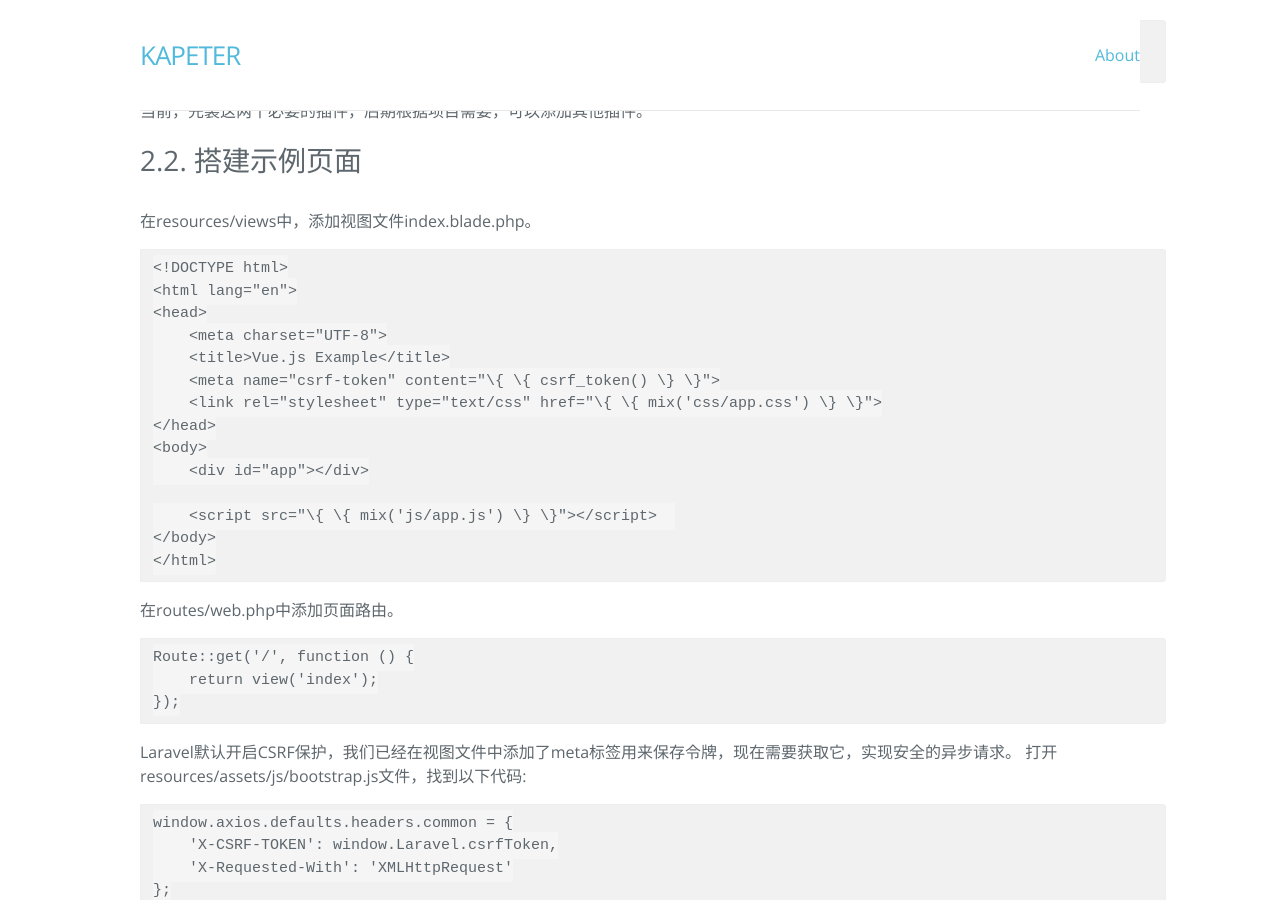
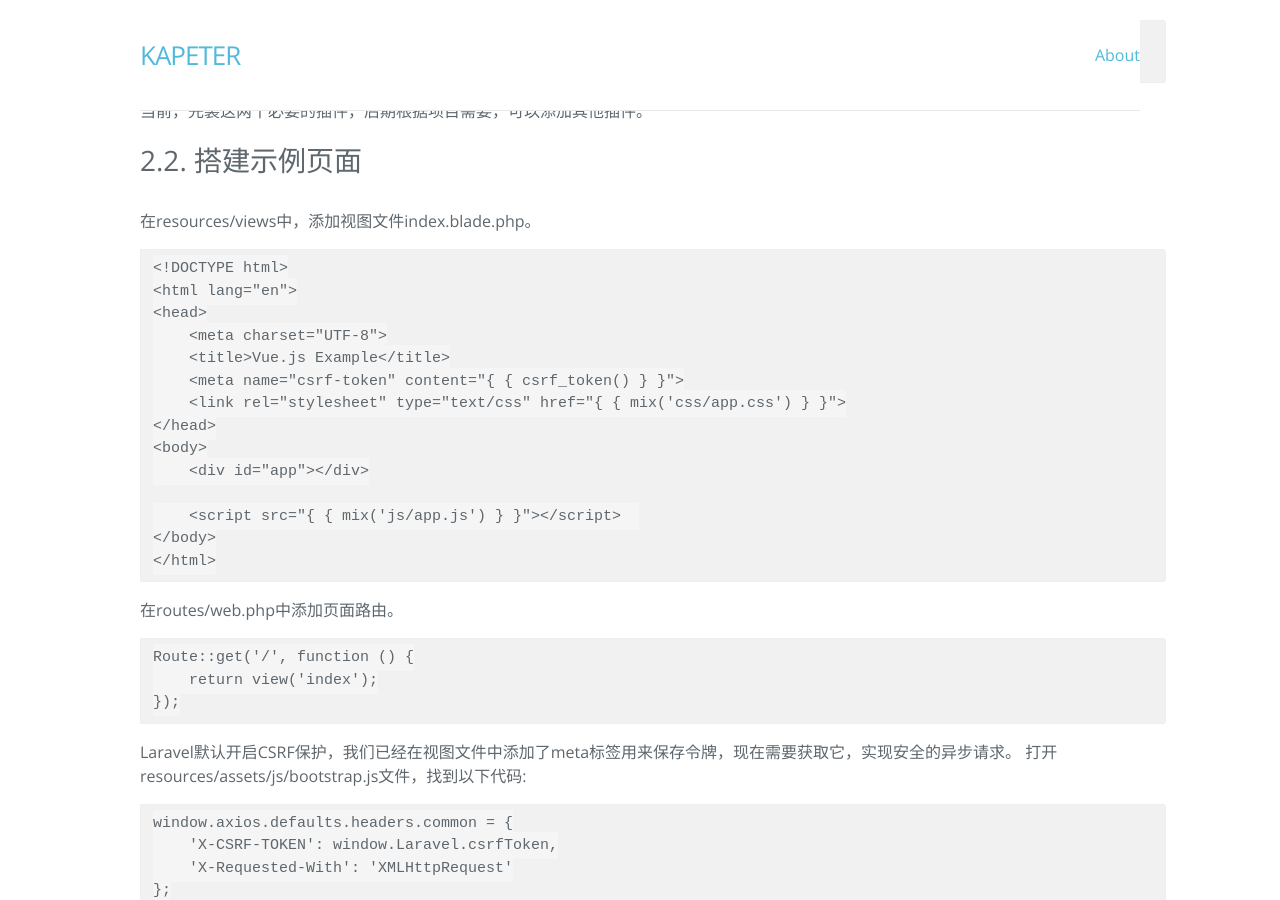
Before and after one commit to kapeter/kapeter.github.io, a Jekyll site: the page built from _posts/2017-02-15-laravel-vue.md, in a window 1280 px wide and 900 px high, scrolled down 2762 px. Built offline with Jekyll 4.4.1, drawn with Linux system fonts in a browser that asks for light colours; nearby versions of some CDN libraries; Markdown is read by kramdown in place of the engine named in the settings.

Commit message:
解决转义问题

```diff
--- a/_posts/2017-02-15-laravel-vue.md
+++ b/_posts/2017-02-15-laravel-vue.md
@@ -99,13 +99,13 @@ PS：在git CMD中运行npm会出现很多奇怪的问题，建议使用系统
     <head>
         <meta charset="UTF-8">
         <title>Vue.js Example</title>
-        <meta name="csrf-token" content="\{ \{ csrf_token() \} \}">
-        <link rel="stylesheet" type="text/css" href="\{ \{ mix('css/app.css') \} \}">
+        <meta name="csrf-token" content="{ { csrf_token() } }">
+        <link rel="stylesheet" type="text/css" href="{ { mix('css/app.css') } }">
     </head>
     <body>
         <div id="app"></div>
 
-        <script src="\{ \{ mix('js/app.js') \} \}"></script>
+        <script src="{ { mix('js/app.js') } }"></script>
     </body>
     </html>
 
```
